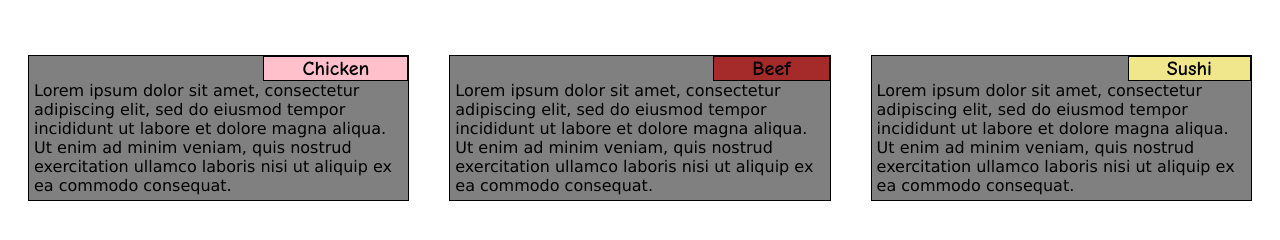
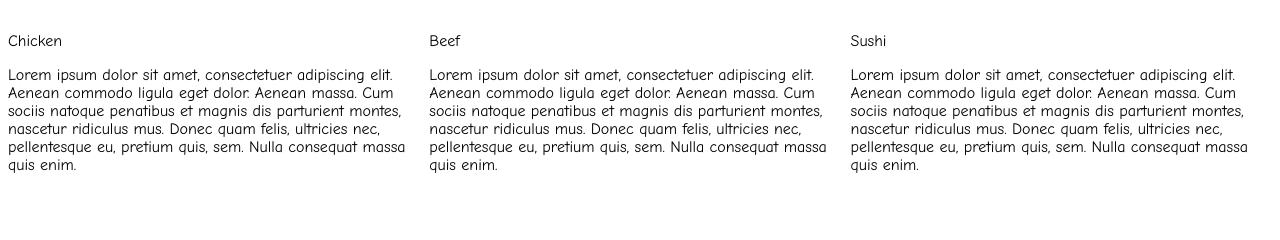
Before and after one commit to ShrustiPorwal/Coursera-module2-solution, a plain HTML site: page index.html in a window 1280 px wide. Shown: the part 60-300 px from the top of the page. Drawn offline with Linux system fonts and the light colour scheme.

Commit message:
Update index.html

```diff
--- a/index.html
+++ b/index.html
@@ -1,41 +1,37 @@
 <!DOCTYPE html>
-<html lang="en">
+<html>
 <head>
-  	<meta charset="uft-8">
-  	<meta contenct="eidth=device-width, initial-scale=1" name="viewport">
-  	<title>Module 2 solution By Pranjal Maurya</title>
-  	<link rel="stylesheet" href="css/style.css">
+
+<title>Responsive Layout</title>
+<meta name="viewport" content="width=device-width, initial-scale=1">
+<link rel="stylesheet" type="text/css" href="css/style.css">
+
 </head>
 <body>
-  	<header>
-		<h1>Our Menu</h1>
-  	</header>
-  	<div class="row">
-  		<div>
-		<section id="s1" class="col-lg-4 col-md-6 col-sm-12">
-			<div>
-				<div class="title">Chicken</div>
-				<p>
-					Lorem ipsum dolor sit amet, consectetur adipiscing elit, sed do eiusmod tempor incididunt ut labore et dolore magna aliqua. Ut enim ad minim veniam, quis nostrud exercitation ullamco laboris nisi ut aliquip ex ea commodo consequat.
-				</p>
-			<div>
-		</section>
-		<section id="s2" class="col-lg-4 col-md-6 col-sm-12">
-			<div>
-				<div class="title">Beef</div>
-				<p>
-					Lorem ipsum dolor sit amet, consectetur adipiscing elit, sed do eiusmod tempor incididunt ut labore et dolore magna aliqua. Ut enim ad minim veniam, quis nostrud exercitation ullamco laboris nisi ut aliquip ex ea commodo consequat.
-				</p>
-		</div>
-		</section>
-		<section id="s3" class="col-lg-4 col-md-12 col-sm-12">
-			<div>
-				<div class="title">Sushi</div>
-				<p>
-					Lorem ipsum dolor sit amet, consectetur adipiscing elit, sed do eiusmod tempor incididunt ut labore et dolore magna aliqua. Ut enim ad minim veniam, quis nostrud exercitation ullamco laboris nisi ut aliquip ex ea commodo consequat.
-				</p>
-			</div>
-		</section>
-	</div>
+<h1>Our Menu</h1>
+
+
+
+  <div class="col-lg-4 col-md-6 col-sm-12">
+  	<div class="box">
+  		<p class="content-name name1">Chicken</p>
+  		<p class="content">Lorem ipsum dolor sit amet, consectetuer adipiscing elit. Aenean commodo ligula eget dolor. Aenean massa. Cum sociis natoque penatibus et magnis dis parturient montes, nascetur ridiculus mus. Donec quam felis, ultricies nec, pellentesque eu, pretium quis, sem. Nulla consequat massa quis enim.</p>
+  	</div>
+  </div>
+
+  <div class="col-lg-4 col-md-6 col-sm-12">
+  	<div class="box">
+   		<p class="content-name name2">Beef</p>
+   		<p class="content">Lorem ipsum dolor sit amet, consectetuer adipiscing elit. Aenean commodo ligula eget dolor. Aenean massa. Cum sociis natoque penatibus et magnis dis parturient montes, nascetur ridiculus mus. Donec quam felis, ultricies nec, pellentesque eu, pretium quis, sem. Nulla consequat massa quis enim.</p>
+  	</div>
+  </div>
+
+  <div class="col-lg-4 col-md-12 col-sm-12">
+  	<div class="box">
+  		<p class="content-name name3">Sushi</p>
+  		<p class="content">Lorem ipsum dolor sit amet, consectetuer adipiscing elit. Aenean commodo ligula eget dolor. Aenean massa. Cum sociis natoque penatibus et magnis dis parturient montes, nascetur ridiculus mus. Donec quam felis, ultricies nec, pellentesque eu, pretium quis, sem. Nulla consequat massa quis enim.</p>
+  	</div>
+  </div>
+
 </body>
 </html>
```
